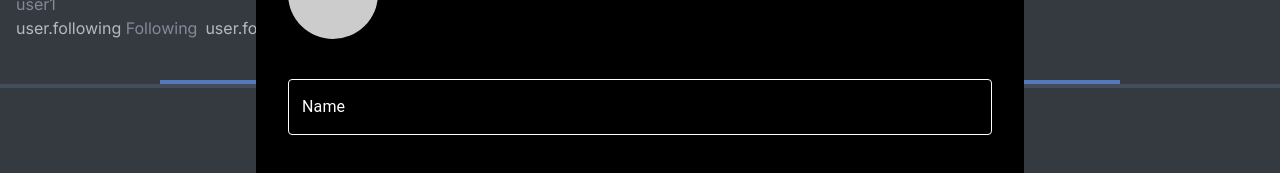
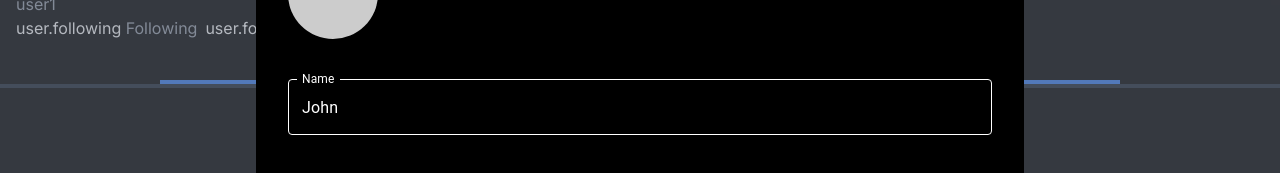
Before and after one commit to ginodevskode/devskode-cc, a Next.js app: page /profile in a window 1280 px wide. Both pictures are taken after a click on the button "Edit profile". Shown: the part 250-423 px from the top of the page. Built offline with nearby package versions, Linux system fonts and the light colour scheme.

Commit message:
Added getValue for the name

```diff
--- a/src/app/profile/modal.tsx
+++ b/src/app/profile/modal.tsx
@@ -1,20 +1,32 @@
 import { TextField } from "@mui/material";
 import { useForm } from "react-hook-form";
 import Image from "next/image";
+import { useEffect } from "react";
 
 const Modal = ({
   toggleModalOpen,
-  photo_url,
-  name,
+  user,
 }: {
-  photo_url: string;
-  name: string;
+  user: {
+    id: number;
+    photo_url: string;
+    username: string;
+    first_name: string;
+    last_name: string;
+    email: string;
+    password: string;
+  };
   toggleModalOpen: () => void;
 }) => {
   const {
     register,
     formState: { errors },
+    setValue,
   } = useForm();
+
+  useEffect(() => {
+    setValue("first_name", user.first_name);
+  }, [user, setValue]);
 
   return (
     <div className="absolute top-0 left-0 right-0 bottom-0 z-10 bg-gray-500 bg-opacity-50 flex justify-center items-center">
@@ -34,7 +46,7 @@ const Modal = ({
           </button>
         </div>
         <Image
-          src={photo_url}
+          src={user.photo_url}
           alt="profile picture"
           width={90}
           height={90}
--- a/src/app/profile/page.tsx
+++ b/src/app/profile/page.tsx
@@ -15,19 +15,12 @@ const Profile = () => {
   };
 
   const toggleModalOpen = () => {
-    console.log("edit profile");
     setIsModalOpen(!isModalOpen);
   };
 
   return (
     <section className="text-white">
-      {isModalOpen && (
-        <Modal
-          toggleModalOpen={toggleModalOpen}
-          photo_url={user.photo_url}
-          name={user.first_name}
-        />
-      )}
+      {isModalOpen && <Modal toggleModalOpen={toggleModalOpen} user={user} />}
       <div className="flex flex-col m-4">
         <div className="flex items-center mb-4">
           <IconButton
```
